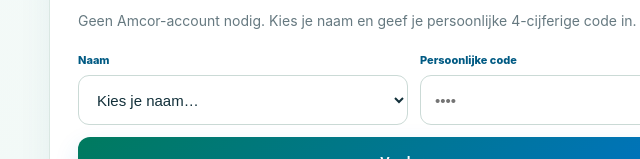
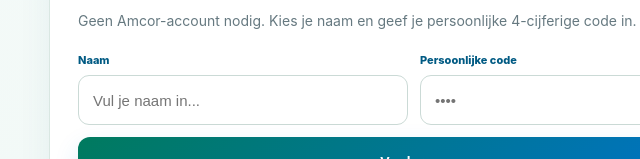
Before and after one commit to SiebeBallyn/amcor-darts, a website: page index.html in a window 1280 px wide. Shown: the part 793-952 px from the top of the page, 25-665 px from the left. Drawn offline with Linux system fonts and the light colour scheme; no server answers.

Commit message:
Refactor 'meedoen' section for improved input fields

```diff
--- a/index.html
+++ b/index.html
@@ -6,7 +6,7 @@
 <main>
 <section class="hero"><div class="hero-copy"><div class="pill">🎯 INTERNE WERKNEMERSCOMPETITIE</div><h1>Elke dag één worp.<br><em>Elke week één winnaar.</em></h1><p>Scan de QR-code, geef je worp in en probeer de hoogste score van de week te gooien.</p><div class="hero-actions"><a href="#meedoen" class="primary">Mijn worp ingeven <span>→</span></a><a href="#klassement" class="secondary">Bekijk klassement</a></div></div><div class="dartboard"><div class="ring r1"><div class="ring r2"><div class="ring r3"><div class="bull">180</div></div></div></div><span class="dart dart-a">➤</span><span class="dart dart-b">➤</span></div></section>
 <section class="how"><div><b>01</b><strong>Kies je naam</strong><span>Gebruik je persoonlijke 4-cijferige code.</span></div><div><b>02</b><strong>Gooi je worp</strong><span>Maximum één worp per dag.</span></div><div><b>03</b><strong>Volg het klassement</strong><span>De hoogste worp van de week telt.</span></div></section>
-<section id="meedoen" class="play-area"><div id="nameView" class="card login-card"><div class="card-title"><span class="icon">👤</span><div><div class="eyebrow">MEEDOEN</div><h2>Wie ben jij?</h2></div></div><p>Geen Amcor-account nodig. Kies je naam en geef je persoonlijke 4-cijferige code in.</p><form id="nameForm"><label>Naam<select id="name" required><option value="">Kies je naam…</option></select></label><label>Persoonlijke code<input id="code" inputmode="numeric" maxlength="4" pattern="[0-9]{4}" placeholder="••••" required></label><button class="primary full">Verder <span>→</span></button></form><div id="nameMsg" class="msg"></div></div>
+<section id="meedoen" class="play-area"><div id="nameView" class="card login-card"><div class="card-title"><span class="icon">👤</span><div><div class="eyebrow">MEEDOEN</div><h2>Wie ben jij?</h2></div></div><p>Geen Amcor-account nodig. Kies je naam en geef je persoonlijke 4-cijferige code in.</p><form id="nameForm"><label>Naam<input id="name" type="text" placeholder="Vul je naam in..." autocomplete="name" required></label><label>Persoonlijke code<input id="code" inputmode="numeric" maxlength="4" pattern="[0-9]{4}" placeholder="••••" required></label><button class="primary full">Verder <span>→</span></button></form><div id="nameMsg" class="msg"></div></div>
 <div id="appView" class="hidden"><div class="welcome"><div><div class="eyebrow">WELKOM TERUG</div><h2 id="playerName"></h2></div><button id="logout" class="secondary">Andere speler</button></div><div class="grid"><div class="card score-card"><div class="eyebrow">VANDAAG</div><h2>Wat heb je gegooid?</h2><p>Je krijgt elke dag één poging. Voer je score in van <strong>0 tot 180</strong>.</p><form id="scoreForm"><input id="score" type="number" min="0" max="180" placeholder="0 – 180" required><button class="primary full">Worp indienen <span>→</span></button></form><div id="scoreMsg" class="msg"></div></div><div class="card my-card"><div class="eyebrow">JOUW WEEK</div><div id="myStats">Laden…</div></div></div></div></section>
 <section id="klassement" class="card leaderboard"><div class="section-head"><div><div class="eyebrow">LIVE KLASSEMENT</div><h2>Wie staat er bovenaan?</h2></div><div class="week-chip" id="weekLabel"></div></div><div class="rule"><span>1</span><p><strong>Hoogste worp</strong> bepaalt de plaats.<br><strong>Gelijke score?</strong> Dan staat degene met de minste worpen eerst.</p></div><div class="table-wrap"><table><thead><tr><th>#</th><th>Speler</th><th>Beste worp</th><th>Worpen</th></tr></thead><tbody id="board"></tbody></table></div></section>
 <section class="winner" id="winner"><div class="winner-medal">🏆</div><div><div class="eyebrow">HUIDIGE KOPLOPER</div><h2 id="winnerName">Nog niemand bovenaan</h2><p id="winnerRule">De eerste worp van de week kan alles veranderen.</p></div><div class="winner-score" id="winnerScore">—</div></section>
```
